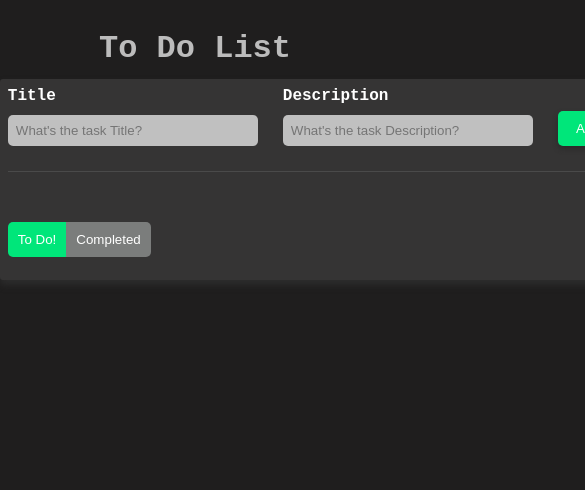
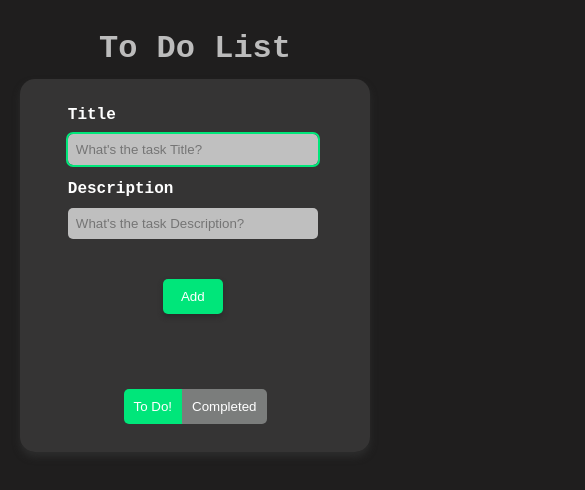
Before and after one commit to its-Chandan137/To-Do-List-Using-React-Js-, a React (Vite) app: page / in a window 390 px wide. Shown: the top 490 px of the page, 585 px wide, since content can reach past the window. Built offline with nearby package versions, Linux system fonts and the light colour scheme.

Commit message:
added responsiveness and some keyDown features for UX

```diff
--- a/src/App.css
+++ b/src/App.css
@@ -181,3 +181,36 @@ label:hover{
   color: rgb(0, 192, 103);
   transition: 0.3s;
 }
+
+@media screen and (width <= 700px) {
+
+
+  .todo-container{
+    width: 350px;
+    border-radius: 15px;
+  }
+  .todo-container::-webkit-scrollbar{
+    display: none;
+  }
+  .todo-input-box{
+    /* background-color: pink; */
+    width: 335px;
+    display: flex;
+    flex-wrap: wrap;
+    display: flex;
+    flex-direction: column;
+    align-items: center;
+    justify-content: center;
+    border-bottom: none;
+    gap: 15px;
+    margin-top: 20px;
+    padding-left: 20px;
+  }
+
+  .btn-Area{
+    display: flex;
+    justify-content: center;
+    align-items: center;
+    margin-bottom: 20px;
+  }
+}
--- a/src/App.jsx
+++ b/src/App.jsx
@@ -18,7 +18,7 @@ function App() {
     if(titles == "" && descriptions == "")
     {
       toast.success('Enter : Title |or| Description', {
-        position: "bottom-center",
+        position: "top-right",
         autoClose: 3000,
         hideProgressBar: false,
         closeOnClick: true,
@@ -82,7 +82,27 @@ function App() {
     setCompletedTodo(reduceTodo);
   }
 
+  const handleKeyDown = (e) =>{
+    if(e.key == 'Enter' && titles != "")
+    {
+      document.getElementById('inputDescription').focus()
+    }
+  }
+
+  const handleOver = (e) =>{
+    if(e.key == 'Enter' && titles != "" && descriptions != "")
+    {
+      handleTodo();
+      document.getElementById('inputTitle').focus()
+    }
+    else if(e.key == 'Backspace' && descriptions == "")
+    {
+      document.getElementById('inputTitle').focus()
+    }
+  }
+
   useEffect(() => {
+    document.getElementById('inputTitle').focus()
     let saveTodo = JSON.parse(localStorage.getItem('todolist'))
     let saveCompletedTodo = JSON.parse(localStorage.getItem('completedTodo'))
     if(saveTodo)
@@ -103,11 +123,11 @@ function App() {
         <div className="todo-input-box">
           <div className='todo-input-items'>
             <label>Title</label>
-            <input type="text" placeholder="What's the task Title?" value={titles} onChange={(e) => setTitles(e.target.value)}/>
+            <input id='inputTitle' type="text" placeholder="What's the task Title?" value={titles} onChange={(e) => setTitles(e.target.value)} onKeyDown={handleKeyDown}/>
           </div>
           <div className='todo-input-items'>
             <label>Description</label>
-            <input type="text" placeholder="What's the task Description?" value={descriptions} onChange={(e) => setDescriptions(e.target.value)}/>
+            <input id='inputDescription' type="text" placeholder="What's the task Description?" value={descriptions} onChange={(e) => setDescriptions(e.target.value)} onKeyDown={handleOver}/>
           </div>
           <div className='todo-input-items'>
             <button className='add-button' onClick={handleTodo}>Add</button>
```
